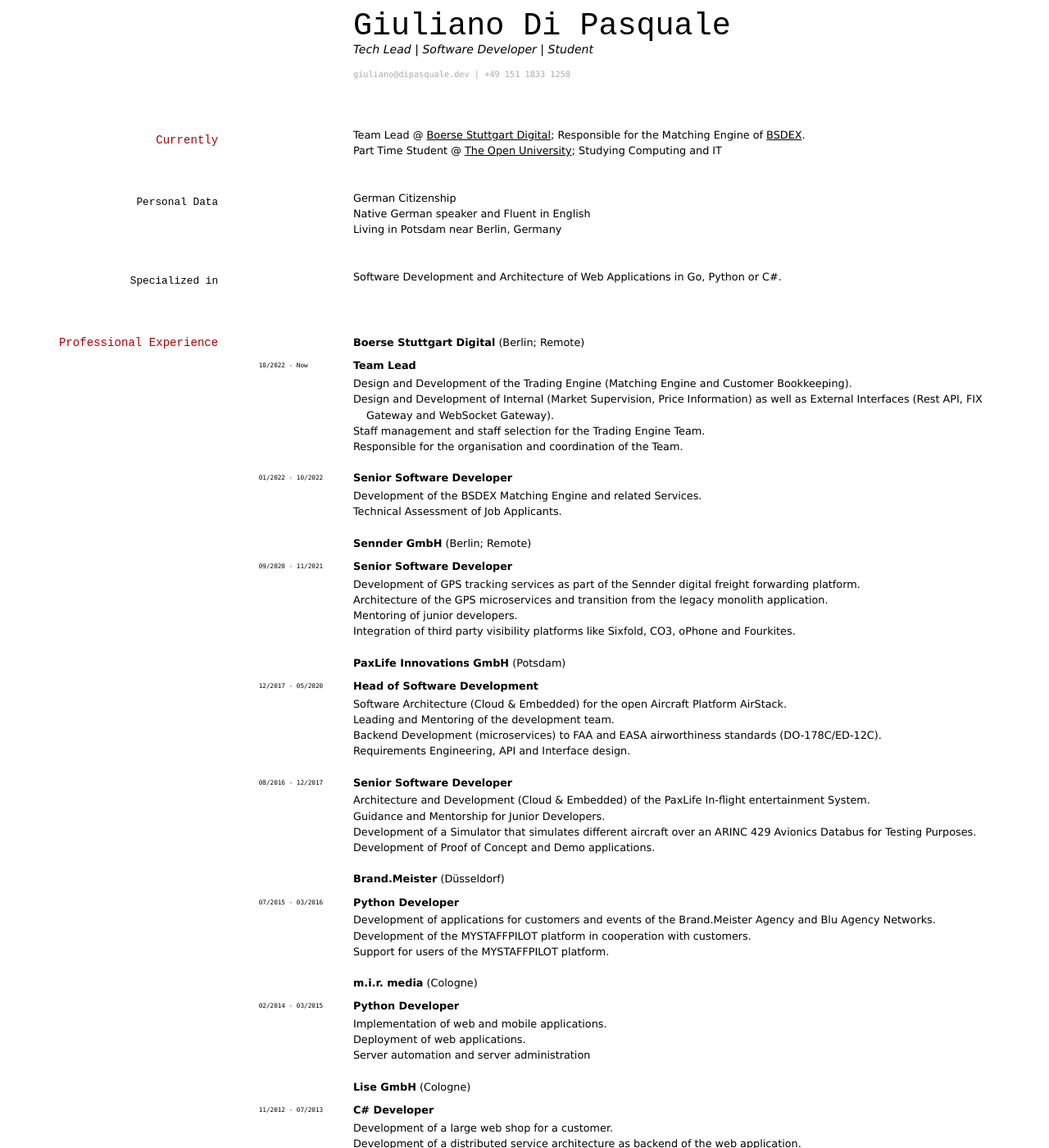
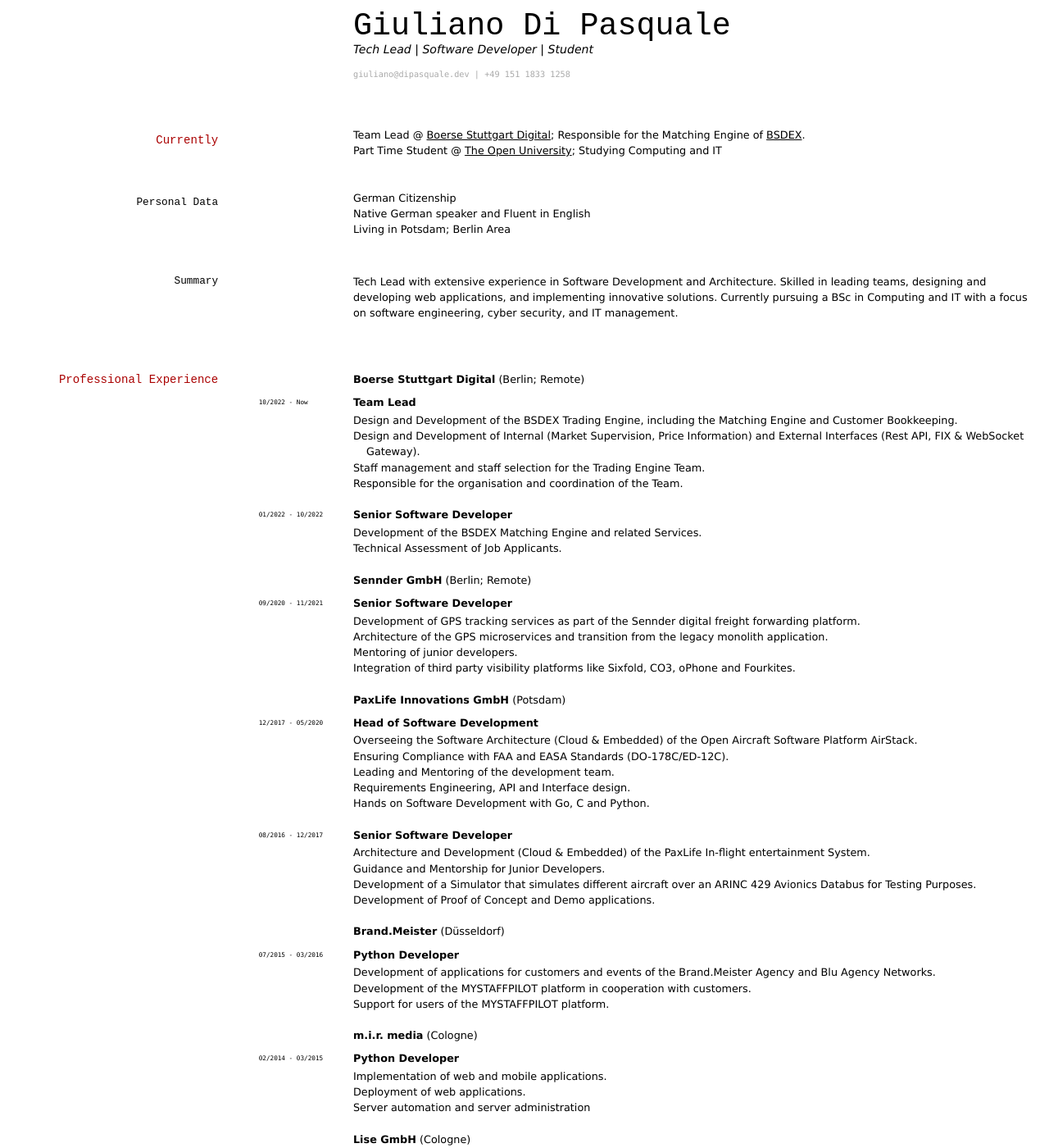
Before and after one commit to Nooby/nooby.github.io, a Jekyll site: the page built from index.md, in a window 1280 px wide and 1400 px high. Shown: the whole window at 82% size. Built offline with Jekyll 4.4.1, drawn with Linux system fonts in a browser that asks for light colours; some of the changed text lies outside the part shown.

Commit message:
Small improvements

```diff
--- a/index.md
+++ b/index.md
@@ -20,11 +20,12 @@ Tech Lead | Software Developer | Student
 
 - German Citizenship
 - Native German speaker and Fluent in English
-- Living in Potsdam near Berlin, Germany
+- Living in Potsdam; Berlin Area
 
-### Specialized in
+### Summary
 
-- Software Development and Architecture of Web Applications in Go, Python or C#.
+Tech Lead with extensive experience in Software Development and Architecture. Skilled in leading teams, designing and developing web applications, and implementing innovative solutions.
+Currently pursuing a BSc in Computing and IT with a focus on software engineering, cyber security, and IT management.
 
 ## Professional Experience
 
@@ -34,8 +35,8 @@ __Boerse Stuttgart Digital__ (Berlin; Remote)
 
 __Team Lead__
 
-- Design and Development of the Trading Engine (Matching Engine and Customer Bookkeeping).
-- Design and Development of Internal (Market Supervision, Price Information) as well as External Interfaces (Rest API, FIX Gateway and  WebSocket Gateway).
+- Design and Development of the BSDEX Trading Engine, including the Matching Engine and Customer Bookkeeping.
+- Design and Development of Internal (Market Supervision, Price Information) and External Interfaces (Rest API, FIX & WebSocket Gateway).
 - Staff management and staff selection for the Trading Engine Team.
 - Responsible for the organisation and coordination of the Team.
 
@@ -63,10 +64,11 @@ __PaxLife Innovations GmbH__ (Potsdam)
 
 __Head of Software Development__
 
-- Software Architecture (Cloud & Embedded) for the open Aircraft Platform AirStack.
+- Overseeing the Software Architecture (Cloud & Embedded) of the Open Aircraft Software Platform AirStack.
+- Ensuring Compliance with FAA and EASA Standards (DO-178C/ED-12C).
 - Leading and Mentoring of the development team.
-- Backend Development (microservices) to FAA and EASA airworthiness standards (DO-178C/ED-12C).
 - Requirements Engineering, API and Interface design.
+- Hands on Software Development with Go, C and Python.
 
 `08/2016 - 12/2017`
 
```
Also changed, not shown: other parts of index.md (+3 -4 lines).
